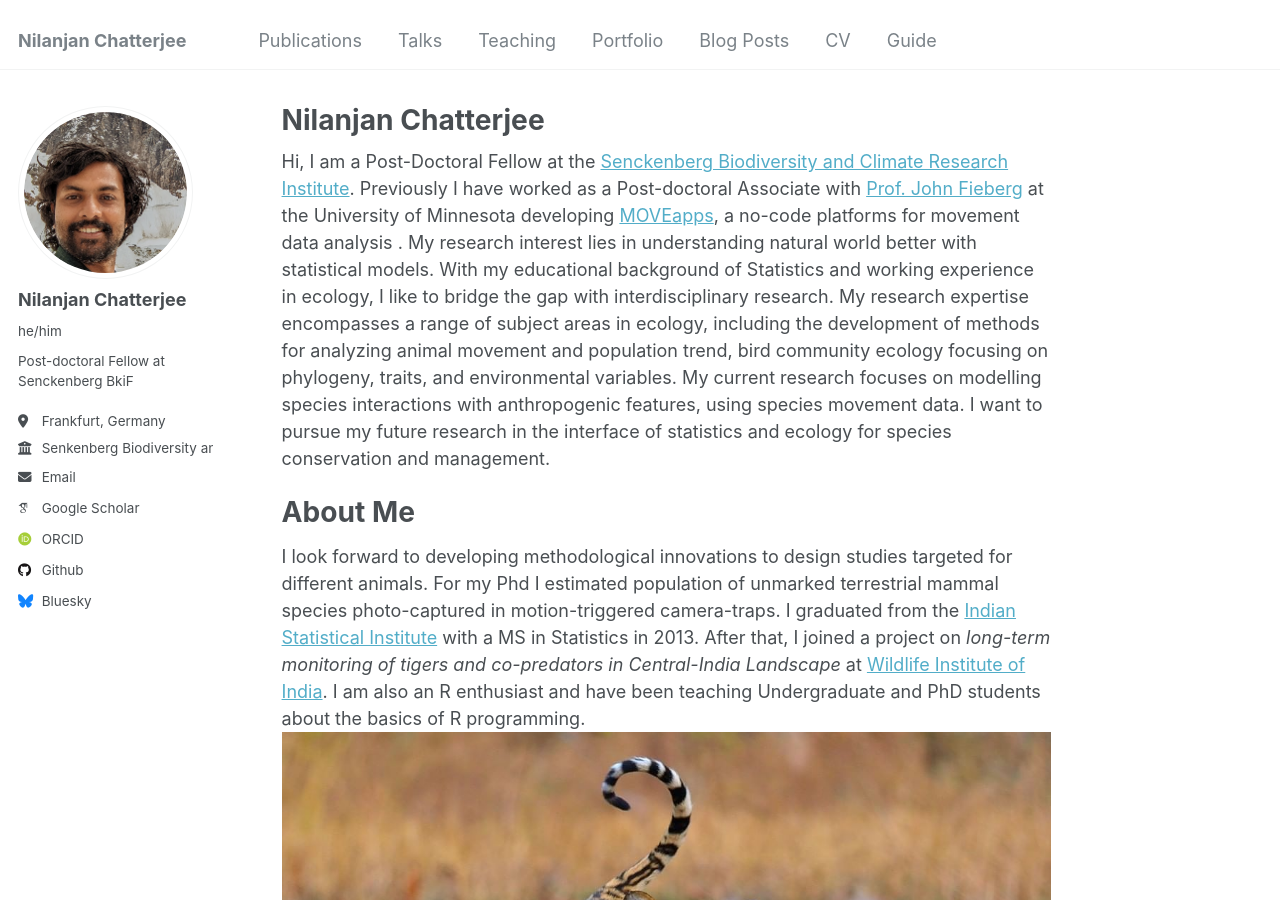
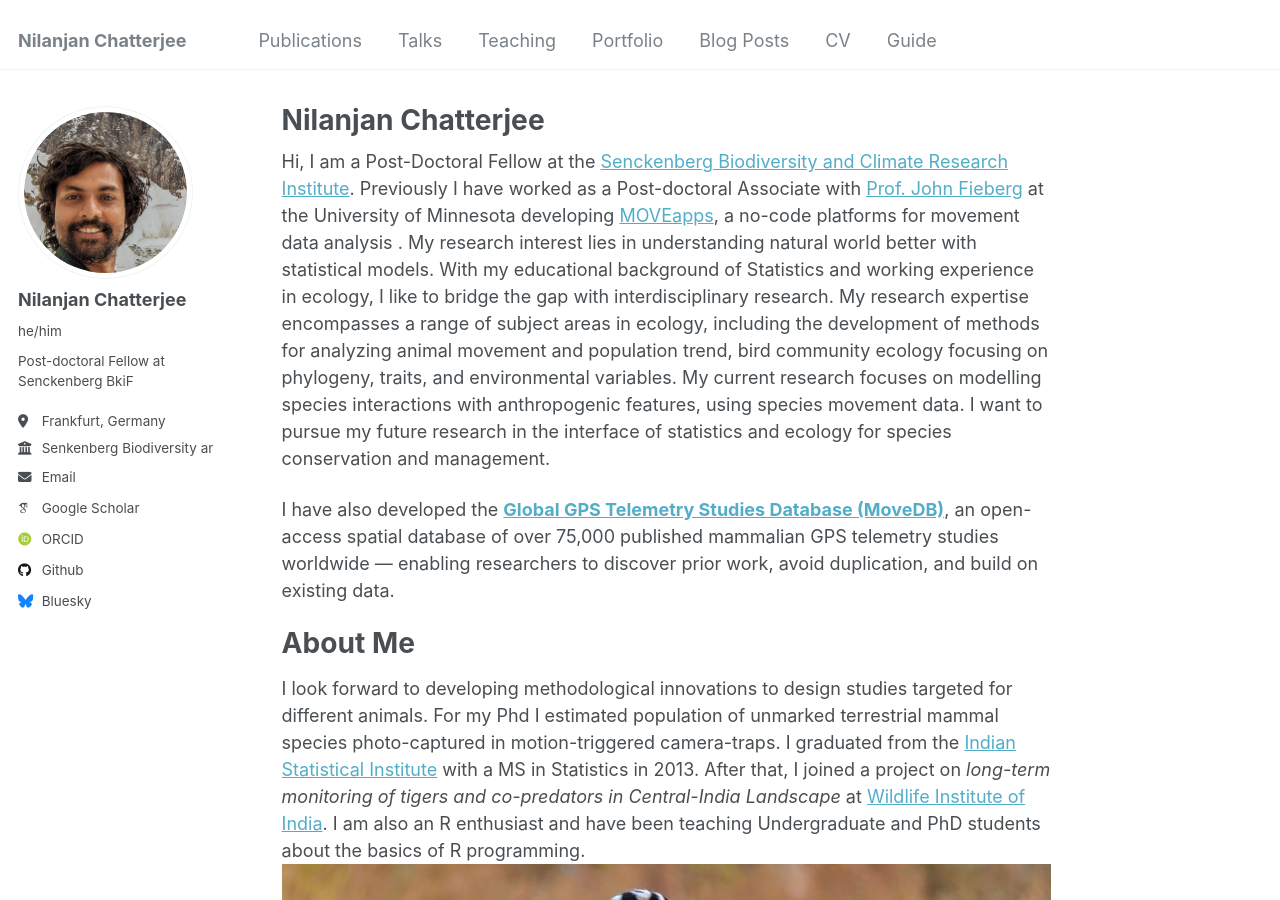
Before and after one commit to nilanjanchatterjee/nilanjanchatterjee.github.io, a Jekyll site: the page built from _pages/about.md, in a window 1280 px wide and 900 px high. Built offline with Jekyll 4.4.1, drawn with Linux system fonts in a browser that asks for light colours; some web fonts are replaced.

Commit message:
Update about.md with movedb

```diff
--- a/_pages/about.md
+++ b/_pages/about.md
@@ -9,6 +9,7 @@
 
 Hi, I am a Post-Doctoral Fellow at the [Senckenberg Biodiversity and Climate Research Institute](https://www.senckenberg.de/en/institutes/sbik-f/). Previously I have worked as a Post-doctoral Associate with [Prof. John Fieberg](https://fieberg-lab.cfans.umn.edu/) at the University of Minnesota developing [MOVEapps](https://www.moveapps.org/), a no-code platforms for movement data analysis . My research interest lies in understanding natural world better with statistical models. With my educational background of Statistics and working experience in ecology, I like to bridge the gap with interdisciplinary research. My research expertise encompasses a range of subject areas in ecology, including the development of methods for analyzing animal movement and population trend, bird community ecology focusing on phylogeny, traits, and environmental variables. My current research focuses on modelling species interactions with anthropogenic features, using species movement data. I want to pursue my future research in the interface of statistics and ecology for species conservation and management.
 
+I have also developed the **[Global GPS Telemetry Studies Database (MoveDB)](https://nilanjanchatterjee.github.io/movedb/)**, an open-access spatial database of over 75,000 published mammalian GPS telemetry studies worldwide — enabling researchers to discover prior work, avoid duplication, and build on existing data.
 
 About Me
 ======
```
